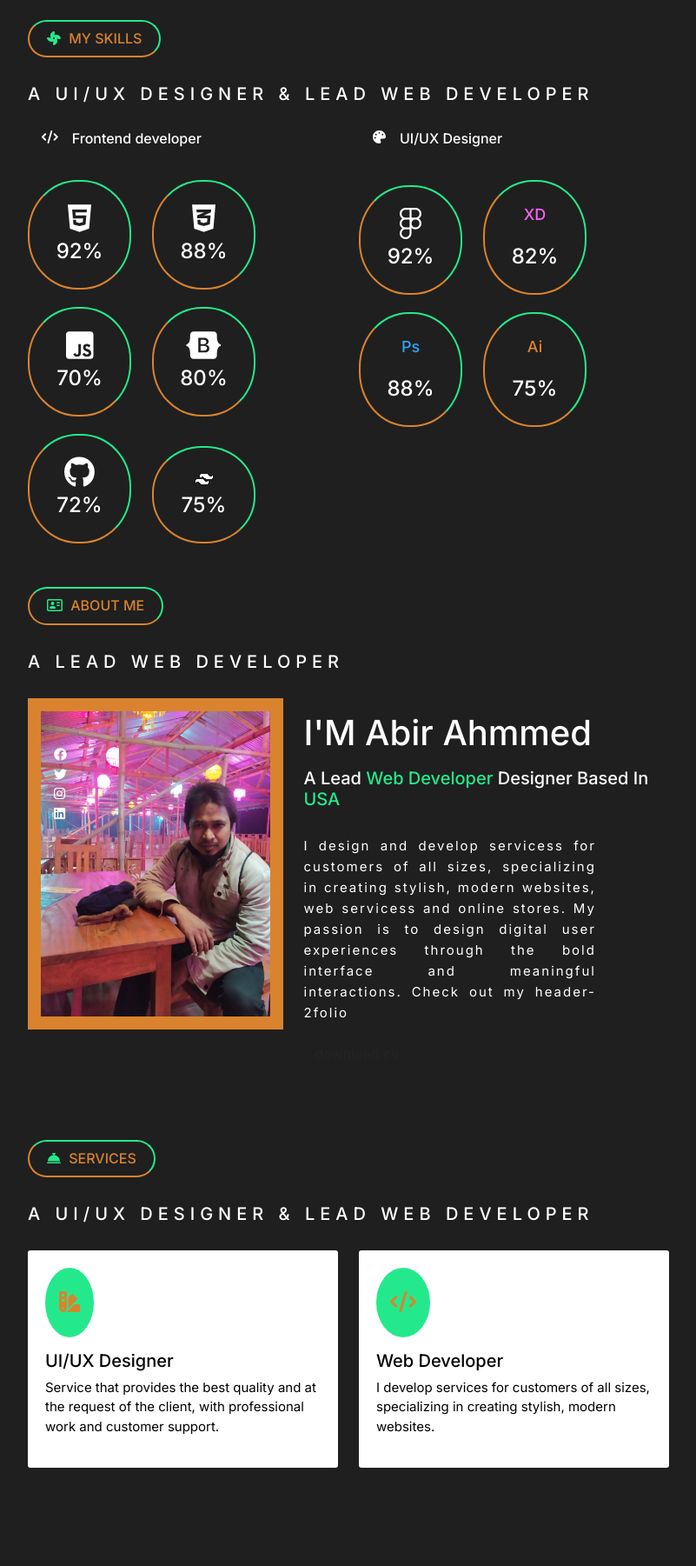
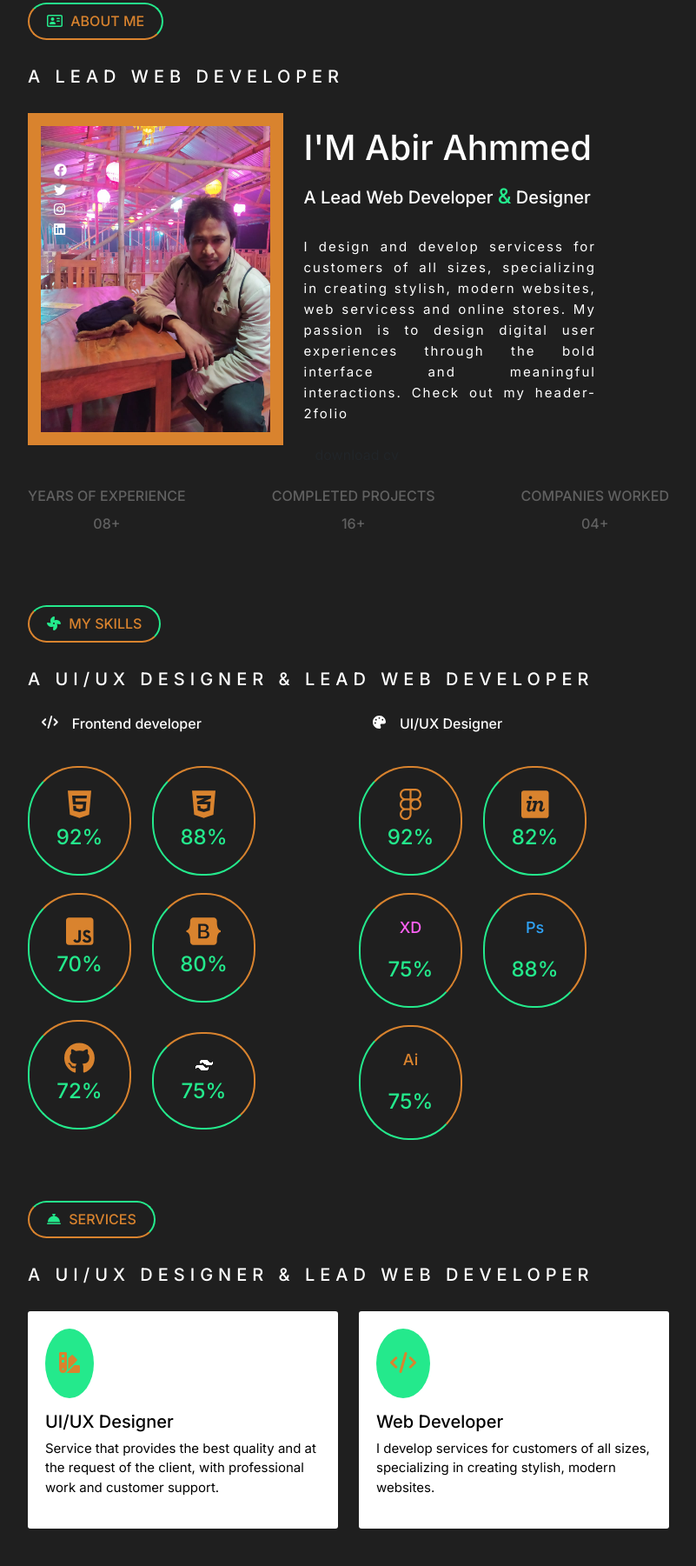
Before and after one commit to abir-ahmmed/portfolio, a plain HTML site: page index.html in a window 1280 px wide. Shown: the part 801-2602 px from the top of the page at 87% size, without its empty margins (239-1040 px from the left). Drawn offline with Linux system fonts and the light colour scheme.

Commit message:
start project

```diff
--- a/assets/scss/_footer.scss
+++ b/assets/scss/_footer.scss
@@ -1,8 +1,5 @@
 footer{
     .footer-area{
-
-        padding-top: 80px;
-        padding-bottom: 80px;
         a:hover{
             color: var(--theme-color);
         }
--- a/assets/scss/_services.scss
+++ b/assets/scss/_services.scss
@@ -1,7 +1,5 @@
 
 .services{
-    padding-top: 80px;
-    padding-bottom: 40px;
 
 
     &-box{
@@ -28,23 +26,17 @@
 
     }
 
-    &-box:hover .services-2-box-icon{
-        color: #000;
-    }
 
-    &-box:hover {
-        background-color: var(--theme-color);
-        color: var(--white-color);
-        margin-top: 15px;
-        margin-bottom: 5px;
 
-    }
+
+
 }
 
+.skills-tools-box:hover .skills-tools-box-icon svg.svg-inline--fa {
+    color: var(--theme-color-2);
+}
 
 .hidden{
-    // opacity: 0.8;
-    // filter: blur(5px);
      transform: translateX(0);
     transition: all 1s;
 }
--- a/assets/scss/_skills.scss
+++ b/assets/scss/_skills.scss
@@ -1,7 +1,5 @@
 .skills {
 
-    padding-top: 30px;
-    padding-bottom: 30px;
 
     &-progress{
 
@@ -48,20 +46,23 @@
             display: inline-block;
             padding: 24px;
             border-radius: 48%;
-            border-bottom: 2px solid var(--theme-color);
-            border-left: 2px solid var(--theme-color);
-            border-right: 2px solid var(--theme-color-2);
-            border-top: 2px solid var(--theme-color-2);
+            border-bottom: 2px solid var(--theme-color-2);
+            border-left: 2px solid var(--theme-color-2);
+            border-right: 2px solid var(--theme-color);
+            border-top: 2px solid var(--theme-color);
+
             margin-bottom: 20px;
             margin-right: 20px;
             &-icon{
                 & svg{
                     font-size: 36px;
+                    color: var(--theme-color);
                 }
             }
 
             &-number{
                 font-size: 24px;
+                color: var(--theme-color-2);
             }
 
 
@@ -69,6 +70,12 @@
 
         }
 
+        &-box:hover{
+            border-bottom: 2px solid var(--theme-color);
+            border-left: 2px solid var(--theme-color);
+            border-right: 2px solid var(--theme-color-2);
+            border-top: 2px solid var(--theme-color-2);
+        }
         &-box:hover .skills-tools-box-icon{
 
              color: var(--theme-color-2);
--- a/assets/scss/_utilities.scss
+++ b/assets/scss/_utilities.scss
@@ -47,12 +47,19 @@
 .text-white{
     color: var(--white-color);
 }
+.text-gray{
+    color: var(--gray-color);
+}
 
 .text-p{
     color: var(--icon-color-p);
 }
 .text-b{
     color: var(--icon-color-b);
+}
+
+.hover-text-white:hover{
+    color: var(--white-color);
 }
 
 // font size
@@ -230,6 +237,7 @@
 }
 
 //  Margin
+
 .my-1{
     margin-top: 4px;
     margin-bottom: 4px;
@@ -249,6 +257,10 @@
     margin-bottom: 16px;
 }
 .my-md{
+    margin-top: 50px;
+    margin-bottom: 50px;
+}
+.my-lg{
     margin-top: 80px;
     margin-bottom: 80px;
 }
@@ -291,6 +303,10 @@
 
 
 .py-md{
+    padding-top: 50px;
+    padding-bottom: 50px;
+}
+.py-lg{
     padding-top: 80px;
     padding-bottom: 80px;
 }
@@ -379,3 +395,7 @@
     width: 30px;
     height: 30px;
 }
+.w-50px{
+    width: 50px;
+    height: 50px;
+}
--- a/index.html
+++ b/index.html
@@ -22,7 +22,7 @@
             <header >
                 <nav class="mobile-nav  flex">
                     <!-- Logo -->
-                    <img  src="assets/img/A.png" id="" alt="" class="w-30px mx-3 my-3">
+                    <img  src="assets/img/A.png" id="" alt="" class="w-50px mx-3 my-3">
 
                     <!-- Main Menu -->
 
@@ -35,7 +35,7 @@
                         <li class="px-6"><a class="text-base" href="#">Contact</a></li>
                     </ul>
                     <!-- Mobile Menu -->
-                    <button onclick="navToggle()" class="md-hidden bg-trans border-0 text-white absolute top-0 text-lg right-0 mx-3 my-3"><i class="fa-solid fa-bars"></i></button>
+                    <button onclick="navToggle()" class="md-hidden bg-trans border-0 text-white absolute top-0 text-5xl right-0 mx-3 my-3"><i class="fa-solid fa-bars"></i></button>
 
                 </nav>
 
@@ -94,6 +94,79 @@
 
                 <!-- == Hpme Area End == -->
 
+                <!-- == About Area Start == -->
+                <section class="about-2 py-md scroll-section" id="about">
+                    <div class="container-intro">
+                        <div class="row">
+                            <div class="col-md-12">
+                                <div class="section-title">
+                                    <h3 class="th-title-3">
+                                        <i class="fa-regular fa-address-card"></i>
+                                        about me
+                                    </h3>
+                                    <h6 class="second-text sub-title">a lead web developer</h6>
+                                </div>
+                            </div>
+                        </div>
+                        <div class="row">
+                            <div class="col-md-5">
+                                <div class="about-2-img">
+                                    <img class="about-2-img-1" src="assets/img/abir-2.jpg" alt="">
+                                    <img class="about-2-img-2" src="assets/img/abir-2.jpg" alt="">
+                                    <div class="about-2-img-social-icon">
+                                        <ul>
+                                            <li>
+                                                <a href="#"><i class="fa-brands fa-facebook"></i></a>
+                                            </li>
+
+                                            <li>
+                                                <a href="#"><i class="fa-brands fa-twitter"></i></a>
+                                            </li>
+
+                                            <li>
+                                                <a href="#"><i class="fa-brands fa-instagram"></i></a>
+                                            </li>
+
+                                            <li>
+                                                <a href="#"><i class="fa-brands fa-linkedin"></i></a>
+                                            </li>
+                                        </ul>
+                                    </div>
+                                </div>
+                            </div>
+                            <div class="col-md-7">
+                                <div class="about-2-content">
+                                    <h4 class="my-3">I'M Abir Ahmmed</h4>
+                                    <h6>
+                                        A Lead Web Developer <span class="text-green text-2xl">&</span>
+                                        designer
+                                    </h6>
+
+                                    <p>
+                                        I design and develop servicess for customers of all sizes, specializing in creating stylish, modern websites, web servicess and online stores. My passion is to design digital user experiences through the bold interface and meaningful interactions. Check out my header-2folio
+
+                                    </p>
+                                    <div class="btn cv-btn">download cv</div>
+                                </div>
+                            </div>
+                        </div>
+                        <div class="flex justify-between text-gray text-center py-3 text-md">
+                            <div class="experience hover-text-white">
+                                <h4 class="text-base">YEARS OF EXPERIENCE</h4>
+                                <p class="text-base">08+</p>
+                            </div>
+                            <div class="project hover-text-white">
+                                <h4 class="text-base">COMPLETED PROJECTS</h4>
+                                <p class="text-base">16+</p>
+                            </div>
+                            <div class="worked hover-text-white">
+                                <h4 class="text-base">COMPANIES WORKED</h4>
+                                <p class="text-base">04+</p>
+                            </div>
+                        </div>
+                    </div>
+                </section>
+                <!-- == About Area End == -->
 
                 <!-- == Skills Area Start == -->
                 <section class="skills scroll-section" id="skills">
@@ -157,9 +230,14 @@
                                         <div class="skills-tools-box-number"><span  class="count">92</span>%</div>
                                     </div>
 
+                                    <div class="col-md-4 skills-tools-box">
+                                        <div class="skills-tools-box-icon"><i class="fa-brands fa-invision"></i></div>
+                                        <div class="skills-tools-box-number"><span  class="count">82</span>%</div>
+                                    </div>
+
                                     <div class="col-md-4 skills-tools-box wow animate__pulse">
                                         <div class="skills-tools-box-icon"> <p class="text-p text-lg">XD</p></div>
-                                        <div class="skills-tools-box-number"><span class="count">82</span>%</div>
+                                        <div class="skills-tools-box-number"><span class="count">75</span>%</div>
                                     </div>
 
                                     <div class="col-md-4 skills-tools-box">
@@ -177,67 +255,9 @@
                     </div>
                 </section>
                 <!-- == Skills Area End == -->
-                <!-- == About Area Start == -->
-                <section class="about-2 scroll-section" id="about">
-                    <div class="container-intro">
-                        <div class="row">
-                            <div class="col-md-12">
-                                <div class="section-title">
-                                    <h3 class="th-title-3">
-                                        <i class="fa-regular fa-address-card"></i>
-                                        about me
-                                    </h3>
-                                    <h6 class="second-text sub-title">a lead web developer</h6>
-                                </div>
-                            </div>
-                        </div>
-                        <div class="row">
-                            <div class="col-md-5">
-                                <div class="about-2-img">
-                                    <img class="about-2-img-1" src="assets/img/abir-2.jpg" alt="">
-                                    <img class="about-2-img-2" src="assets/img/abir-2.jpg" alt="">
-                                    <div class="about-2-img-social-icon">
-                                        <ul>
-                                            <li>
-                                                <a href="#"><i class="fa-brands fa-facebook"></i></a>
-                                            </li>
 
-                                            <li>
-                                                <a href="#"><i class="fa-brands fa-twitter"></i></a>
-                                            </li>
-
-                                            <li>
-                                                <a href="#"><i class="fa-brands fa-instagram"></i></a>
-                                            </li>
-
-                                            <li>
-                                                <a href="#"><i class="fa-brands fa-linkedin"></i></a>
-                                            </li>
-                                        </ul>
-                                    </div>
-                                </div>
-                            </div>
-                            <div class="col-md-7">
-                                <div class="about-2-content">
-                                    <h4 class="my-3">I'M Abir Ahmmed</h4>
-                                    <h6>
-                                        A Lead <span class="th-color">Web Developer</span>
-                                        designer based in  <span class="th-color">USA</span>
-                                    </h6>
-
-                                    <p>
-                                        I design and develop servicess for customers of all sizes, specializing in creating stylish, modern websites, web servicess and online stores. My passion is to design digital user experiences through the bold interface and meaningful interactions. Check out my header-2folio
-
-                                    </p>
-                                    <div class="btn cv-btn">download cv</div>
-                                </div>
-                            </div>
-                        </div>
-                    </div>
-                </section>
-                <!-- == About Area End == -->
                                 <!-- == services Area Start == -->
-                <section class="services scroll-section" id="services">
+                <section class="services py-md" id="services">
                                     <div class="container-intro">
                                         <div class="row">
                                             <div class="section-title">
```
Also changed, not shown: assets/css/style.css, 1 other file.
